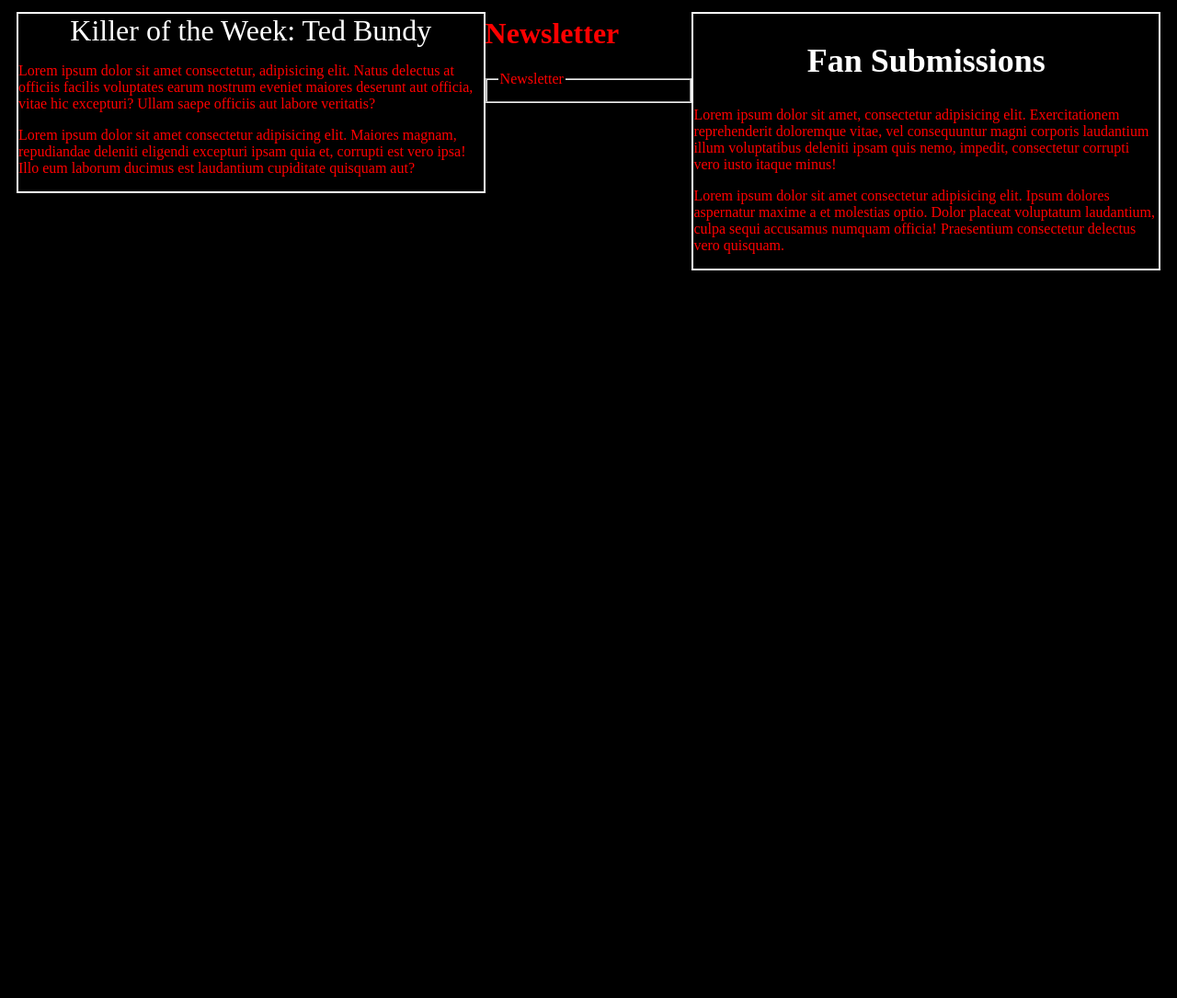
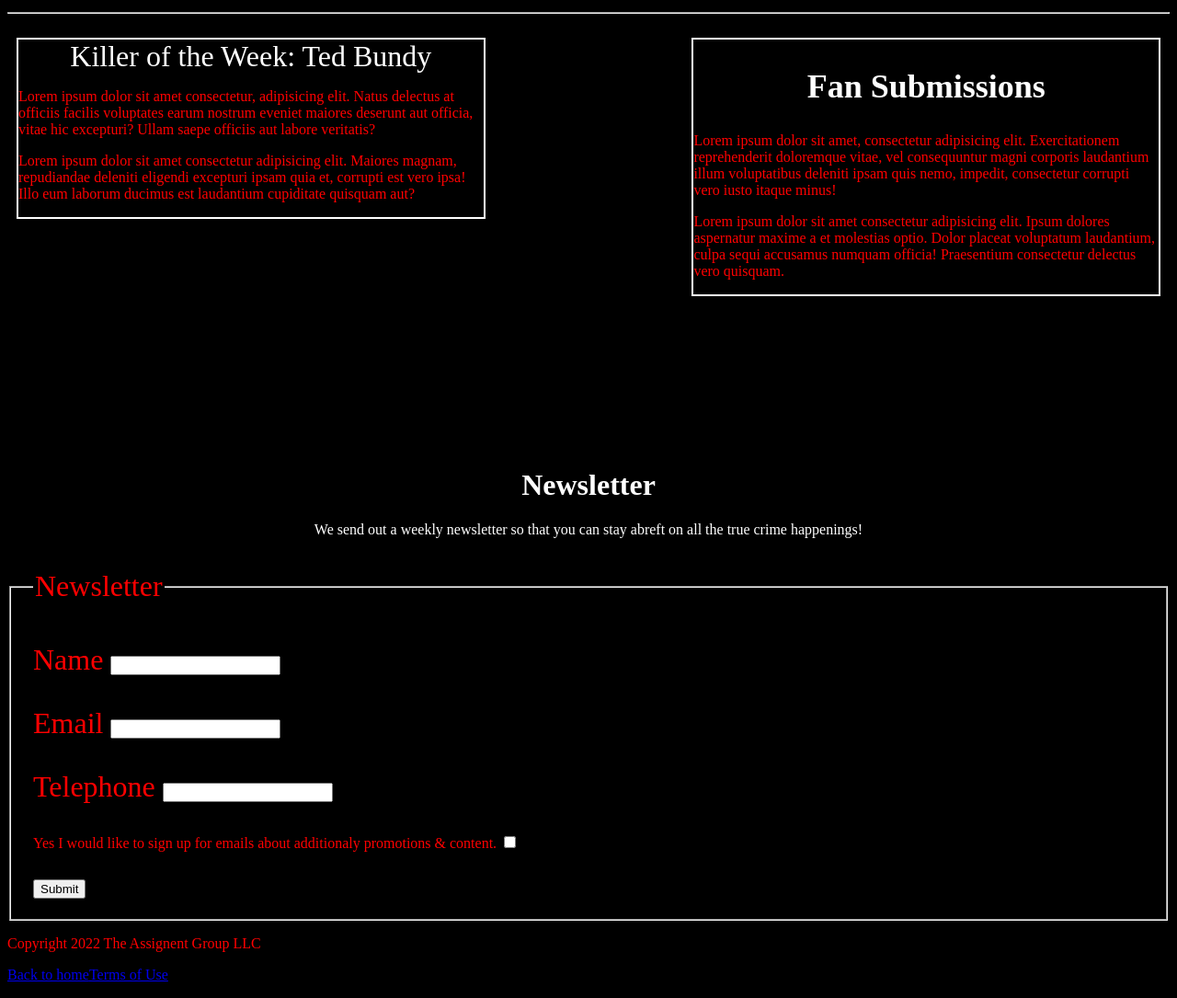
Before and after one commit to malloryfronterhouse/HTMLRecap, a plain HTML site: page index.html in a window 1280 px wide. Shown: the part 1304-2389 px from the top of the page at 92% size. Before the commit the page ends 1598 px from the top, so only its background shows below. Drawn offline with Linux system fonts and the light colour scheme.

Commit message:
form added

```diff
--- a/index.html
+++ b/index.html
@@ -47,7 +47,7 @@
             </li>
         </ol>
     </div>
-
+    <hr /> <br />
     <article style="border: 2px solid white; float: left; width: 40%; margin-left: 10px;">
         <header style="text-align:center; color: white; font-size: 2rem;"
             <h2>Killer of the Week: Ted Bundy</h2>
@@ -67,14 +67,37 @@
             <p>Lorem ipsum dolor sit amet consectetur adipisicing elit. Ipsum dolores aspernatur maxime a et molestias optio. Dolor placeat voluptatum laudantium, culpa sequi accusamus numquam officia! Praesentium consectetur delectus vero quisquam.</p>
         </section>
     </article>
-
-    <header>
+    <br />
+    <header style="text-align: center; color: white; margin-top: 450px;">
         <h1>Newsletter</h1>
+            <p>We send out a weekly newsletter so that you can stay abreft on all the true crime happenings!</p>
     </header>
+    <br />
     <form>
-        <fieldset>
+        <fieldset style="color: red; font-size: 2rem;">
             <legend>Newsletter</legend>
+                <p>
+                    <label>Name</label> <input type="name" name="name" id="name">
+                </p>
+                <p>
+                    <label>Email</label> <input type="email" name="email" id="email" />
+                </p>
+                <p>
+                    <label>Telephone</label> <input type="telephone" name="telephone" id="telephone" />
+                </p>
+                <p style="font-size: 1rem;">
+                    <label>Yes I would like to sign up for emails about additionaly promotions & content.</label>
+                    <input type="checkbox" name="checkbox" id="checkbox" />
+                </p>
+                    <button type="submit">Submit</button>
         </fieldset>
     </form>
+
+    <footer style=>
+        <p>Copyright  2022 The Assignent Group LLC</p>
+        <p>
+            <a href="home">Back to home</a><a href="terms">Terms of Use</a>
+        </p>
+    </footer>
 </body>
 </html>
```
